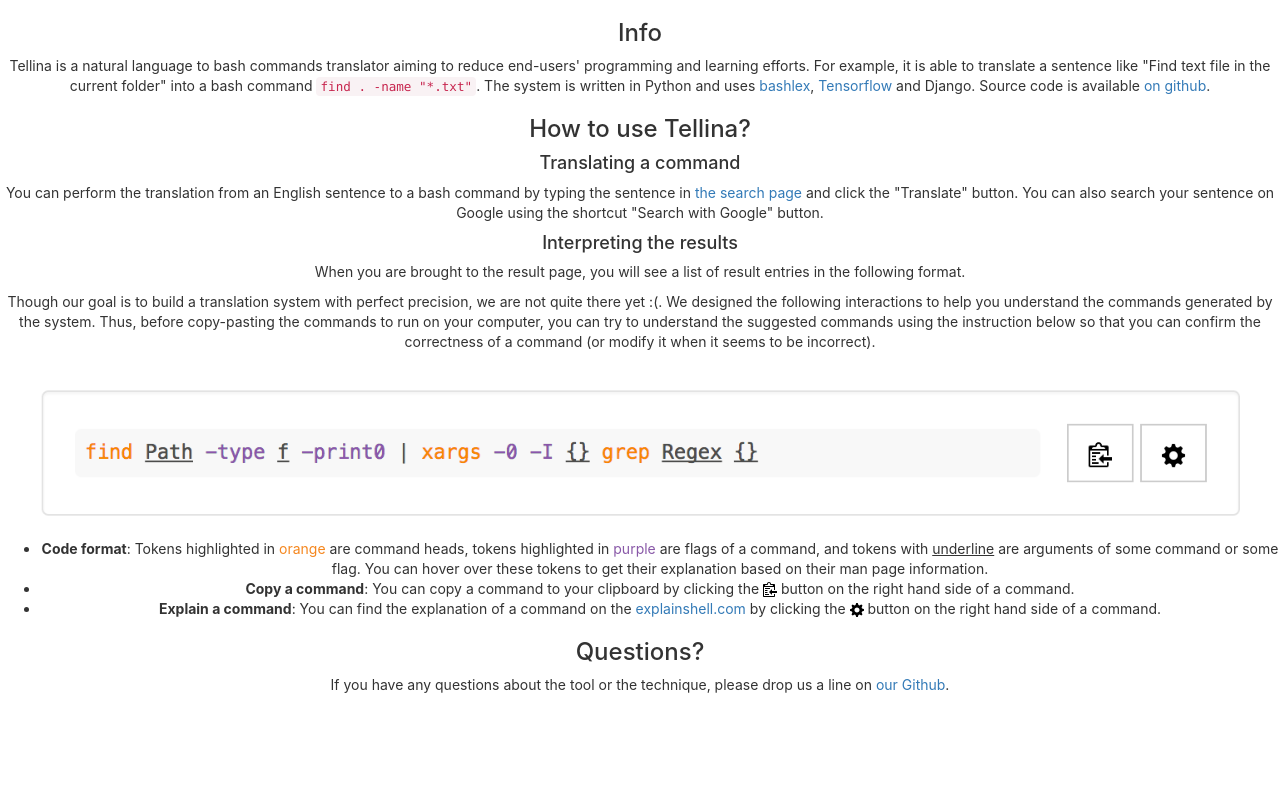
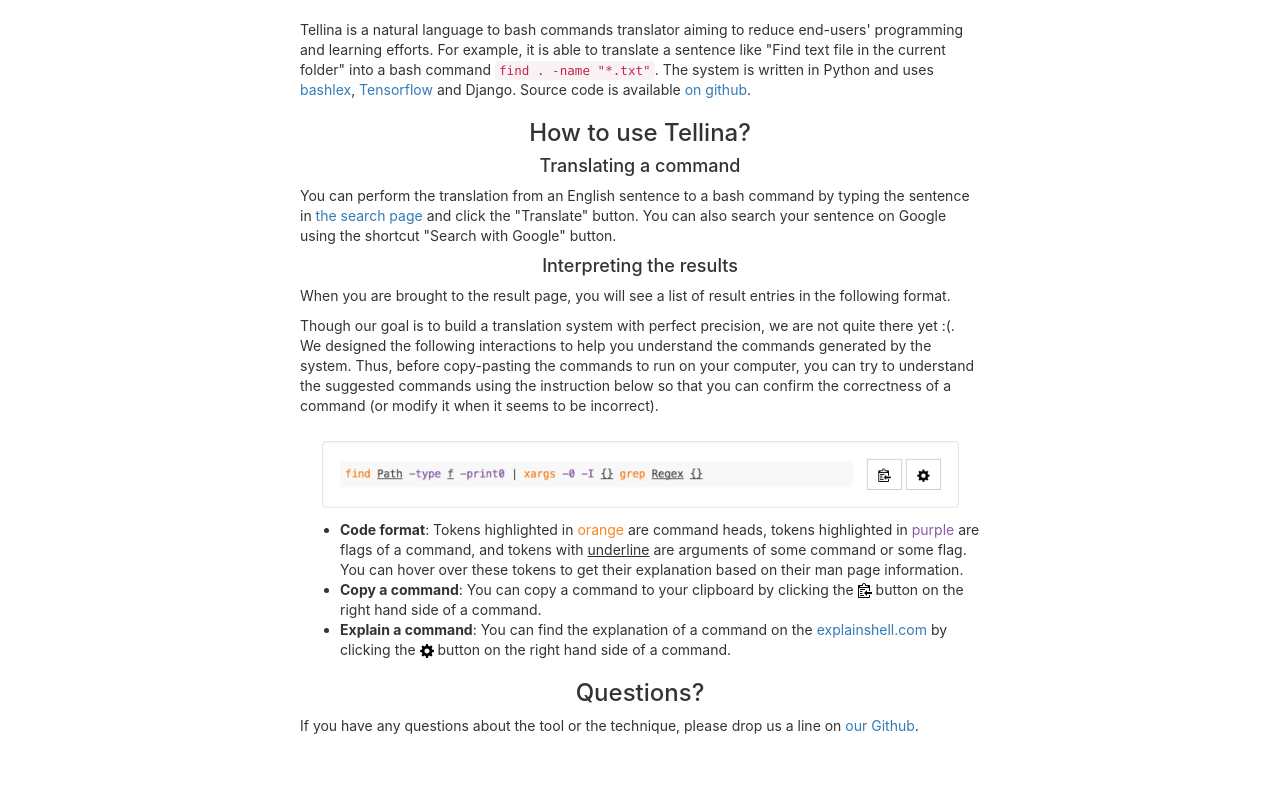
Before and after one commit to TellinaTool/tellina, a Django app: page /info/ in a window 1280 px wide. Shown: the part 41-837 px from the top of the page. Before the commit the page ends 734 px from the top, so only its background shows below. Run offline with Django 3.2, Linux system fonts and the light colour scheme; parts of the project's set-up code (start-up, migrations or seed data) failed here and were passed over; some libraries are stand-ins or nearby versions.

Commit message:
fix info page style

```diff
--- a/tellina/static/css/tellina.css
+++ b/tellina/static/css/tellina.css
@@ -6,6 +6,14 @@ body {
     font-family: -apple-system,BlinkMacSystemFont,"Segoe UI",Roboto,"Helvetica Neue",Arial,sans-serif;
     text-align: center;
     padding-bottom: 50px;
+}
+
+p {
+  text-align:left;
+}
+
+li {
+  text-align: left;
 }
 
 .main {
--- a/tellina/templates/translator/info.html
+++ b/tellina/templates/translator/info.html
@@ -1,8 +1,7 @@
 {% extends "translator/base.html" %}
 {% block body %}
-<div id="info">
+<div id="info" style='width:720px;padding-left:20px; padding-right:20px; margin:auto;'>
 		<div>
-			<h3>Info</h3>
     	<p>Tellina is a natural language to bash commands translator aiming to reduce end-users' programming and learning efforts. For example, it is able to translate a sentence like "Find text file in the current folder" into a bash command <code>find . -name "*.txt"</code>. The system is written in Python and uses <a href="https://github.com/idank/bashlex">bashlex</a>, <a href="https://www.tensorflow.org/versions/r0.9/get_started/os_setup.html">Tensorflow</a> and Django. Source code is available <a href="https://github.com/TellinaTool/tellina">on github</a>.
     </p>
 		</div>
```
